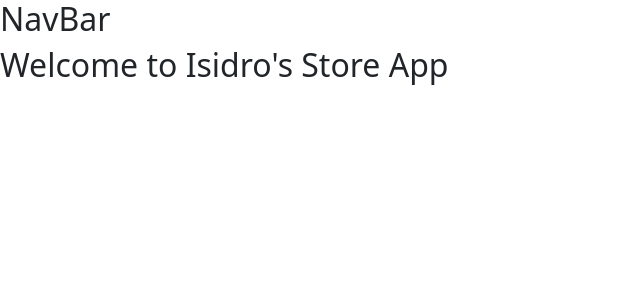
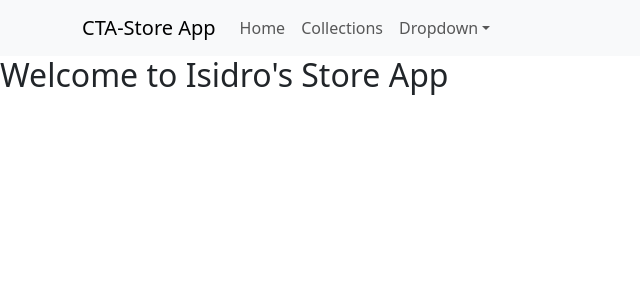
Before and after one commit to imolina212/cta-store-app, a React (Create React App) app in the folder front-end/: page / in a window 1280 px wide. Shown: the top 300 px of the page, without its empty margins (0-640 px from the left). Built offline with nearby package versions, Linux system fonts and the light colour scheme.

Commit message:
created Navbar

```diff
--- a/front-end/src/Components/NavBar.js
+++ b/front-end/src/Components/NavBar.js
@@ -1,11 +1,28 @@
-import { Link } from "react-router-dom"
+// import { Link } from "react-router-dom"
+import { Nav, Navbar, NavDropdown, Container } from "react-bootstrap"
 
 function NavBar() {
   return (
-    <div className="NavBar">
-        <h2>NavBar</h2>
-    </div>
+    <Navbar bg="light" expand="lg">
+      <Container>
+        <Navbar.Brand href="#home">CTA-Store App</Navbar.Brand>
+        <Navbar.Toggle aria-controls="basic-navbar-nav" />
+        <Navbar.Collapse id="basic-navbar-nav">
+          <Nav className="me-auto">
+            <Nav.Link href="/">Home</Nav.Link>
+            <Nav.Link href="/products">Collections</Nav.Link>
+            <NavDropdown title="Dropdown" id="basic-nav-dropdown">
+              <NavDropdown.Item href="#action/3.1">Action</NavDropdown.Item>
+              <NavDropdown.Item href="#action/3.2">Another action</NavDropdown.Item>
+              <NavDropdown.Item href="#action/3.3">Something</NavDropdown.Item>
+              <NavDropdown.Divider />
+              <NavDropdown.Item href="#action/3.4">Separated link</NavDropdown.Item>
+            </NavDropdown>
+          </Nav>
+        </Navbar.Collapse>
+      </Container>
+    </Navbar>
   )
 }
 
-export default NavBar
+export default NavBar;
```
